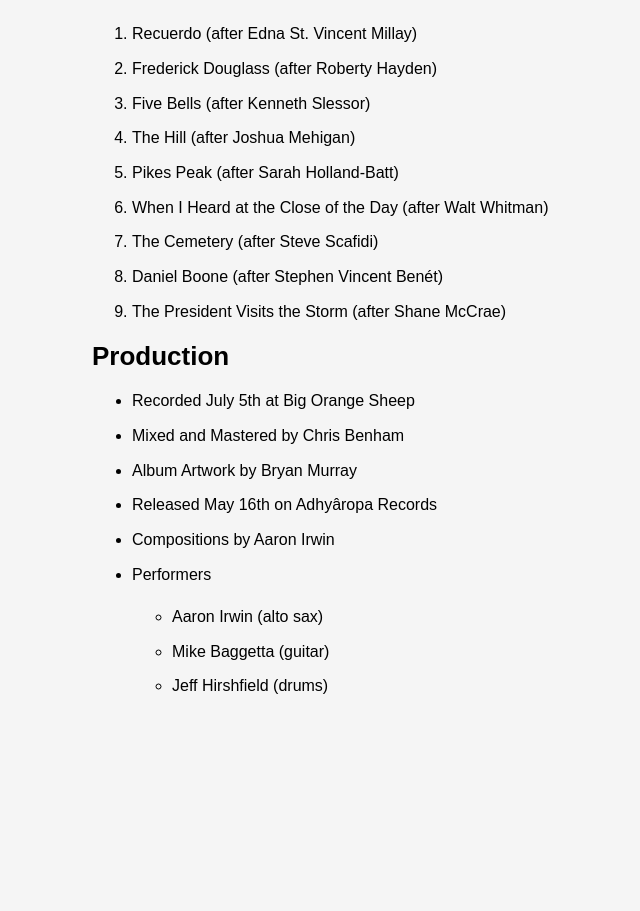
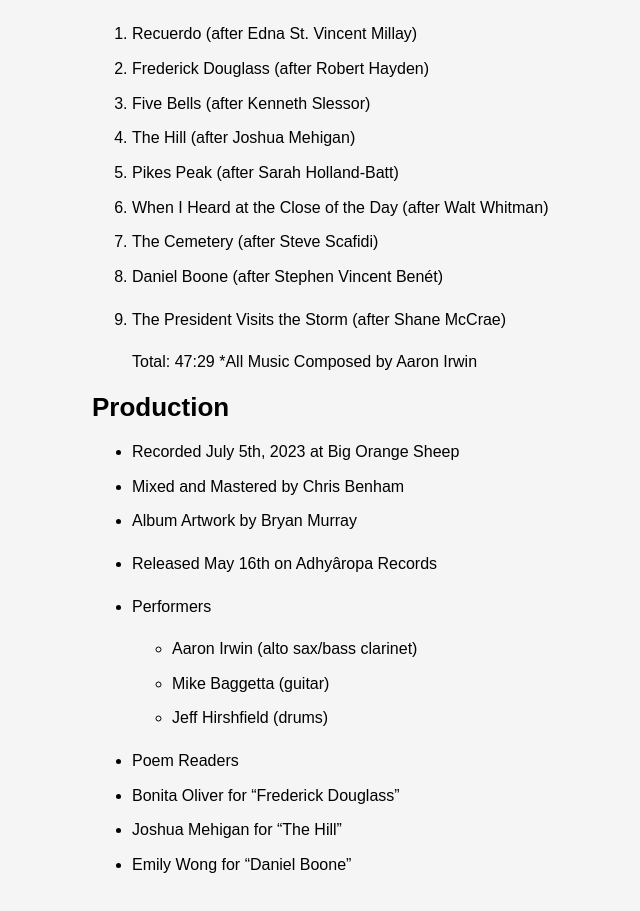
Before and after one commit to ryanve/aaronirwin.com, a Jekyll site: the page built from _albums/after.md, in a window 1280 px wide and 1400 px high, scrolled down 533 px. Shown: the part 489-1400 px from the top of the window, without its empty margins (68-708 px from the left). Built offline with Jekyll 4.4.1, drawn with Linux system fonts in a browser that asks for light colours; before the commit the page ends 1754 px from its top, so only the background shows below that.

Commit message:
Update after.md (#139)

```diff
--- a/_albums/after.md
+++ b/_albums/after.md
@@ -22,7 +22,7 @@
 ## Tracklist
 
 1. Recuerdo (after Edna St. Vincent Millay)
-2. Frederick Douglass (after Roberty Hayden)
+2. Frederick Douglass (after Robert Hayden)
 3. Five Bells (after Kenneth Slessor)
 4. The Hill (after Joshua Mehigan)
 5. Pikes Peak (after Sarah Holland-Batt)
@@ -31,14 +31,22 @@
 8. Daniel Boone (after Stephen Vincent Benét)
 9. The President Visits the Storm (after Shane McCrae)
 
+    Total: 47:29
+   *All Music Composed by Aaron Irwin
+
 ## Production
 
-- Recorded July 5th at Big Orange Sheep
+- Recorded July 5th, 2023 at Big Orange Sheep
 - Mixed and Mastered by Chris Benham
 - Album Artwork by Bryan Murray
 - Released May 16th on Adhyâropa Records
-- Compositions by Aaron Irwin
+
 - Performers
-  - Aaron Irwin (alto sax)
+  - Aaron Irwin (alto sax/bass clarinet)
   - Mike Baggetta (guitar)
   - Jeff Hirshfield (drums)
+
+- Poem Readers
+- Bonita Oliver for "Frederick Douglass"
+- Joshua Mehigan for "The Hill"
+- Emily Wong for "Daniel Boone"
```
